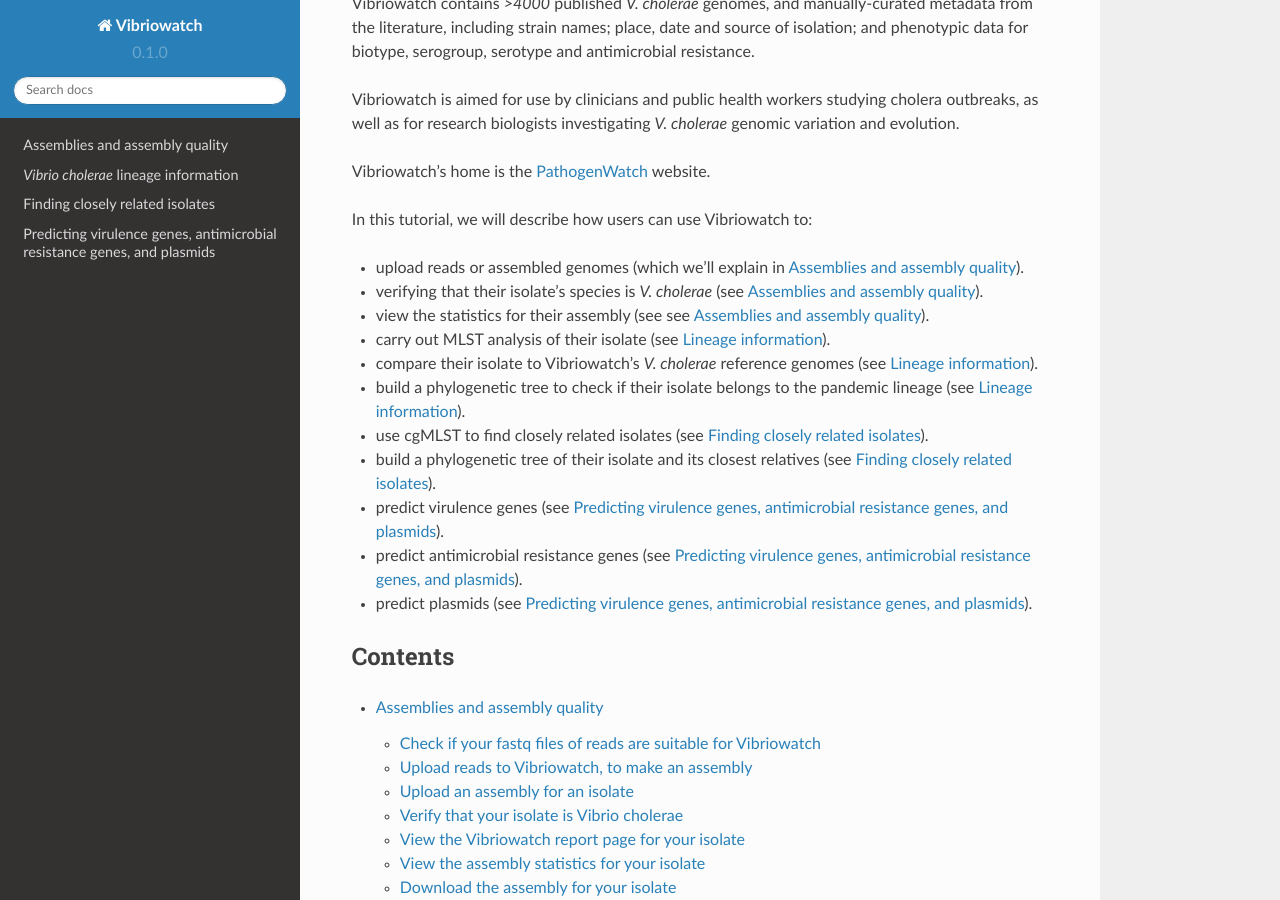
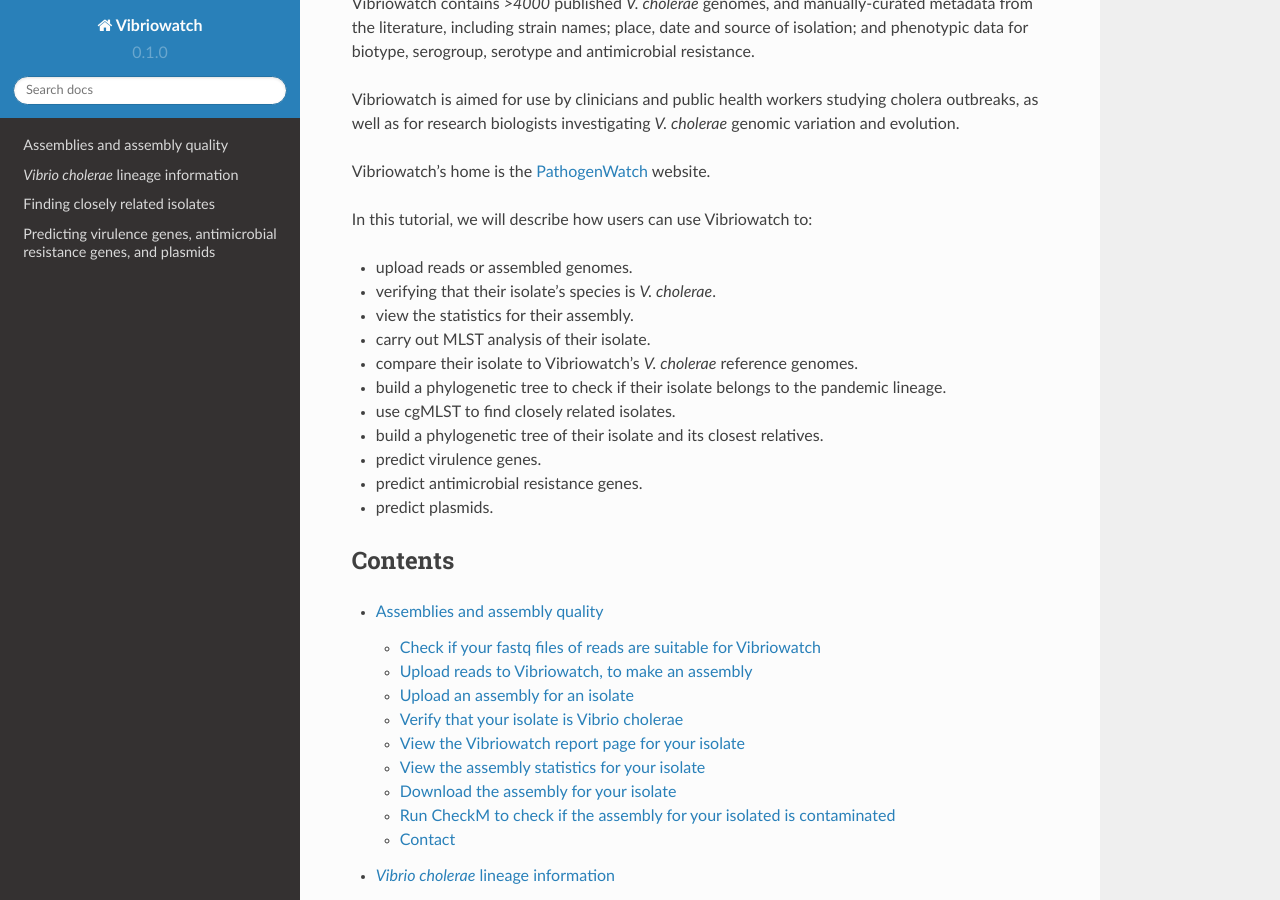
Before and after one commit to avrilcoghlan/cholerabook, a Sphinx documentation site: the page built from docs/source/index.rst, in a window 1280 px wide and 900 px high, scrolled down 277 px. Built offline with Sphinx 7.4.7 and the Read the Docs theme 2.0.0, drawn with Linux system fonts in a browser that asks for light colours.

Commit message:
Update index.rst
Removed some cross-references that don't seem to work.

```diff
--- a/docs/source/index.rst
+++ b/docs/source/index.rst
@@ -13,17 +13,17 @@
 
 In this tutorial, we will describe how users can use Vibriowatch to:
 
-* upload reads or assembled genomes (which we'll explain in `Assemblies and assembly quality <mlst.rst>`__).
-* verifying that their isolate's species is *V. cholerae* (see `Assemblies and assembly quality <mlst.rst>`__).
-* view the statistics for their assembly (see see `Assemblies and assembly quality <mlst.rst>`__).
-* carry out MLST analysis of their isolate (see `Lineage information <mlst.rst>`__).
-* compare their isolate to Vibriowatch's *V. cholerae* reference genomes (see `Lineage information <mlst.rst>`__).
-* build a phylogenetic tree to check if their isolate belongs to the pandemic lineage (see `Lineage information <mlst.rst>`__).
-* use cgMLST to find closely related isolates (see `Finding closely related isolates <closerelatives.rst>`__).
-* build a phylogenetic tree of their isolate and its closest relatives (see `Finding closely related isolates <closerelatives.rst>`__).
-* predict virulence genes (see `Predicting virulence genes, antimicrobial resistance genes, and plasmids <virulenceAMR.rst>`__).
-* predict antimicrobial resistance genes (see `Predicting virulence genes, antimicrobial resistance genes, and plasmids <virulenceAMR.rst>`__).
-* predict plasmids (see `Predicting virulence genes, antimicrobial resistance genes, and plasmids <virulenceAMR.rst>`__).
+* upload reads or assembled genomes.
+* verifying that their isolate's species is *V. cholerae*.
+* view the statistics for their assembly.
+* carry out MLST analysis of their isolate.
+* compare their isolate to Vibriowatch's *V. cholerae* reference genomes.
+* build a phylogenetic tree to check if their isolate belongs to the pandemic lineage.
+* use cgMLST to find closely related isolates.
+* build a phylogenetic tree of their isolate and its closest relatives.
+* predict virulence genes.
+* predict antimicrobial resistance genes.
+* predict plasmids.
 
 Contents
 --------
```
